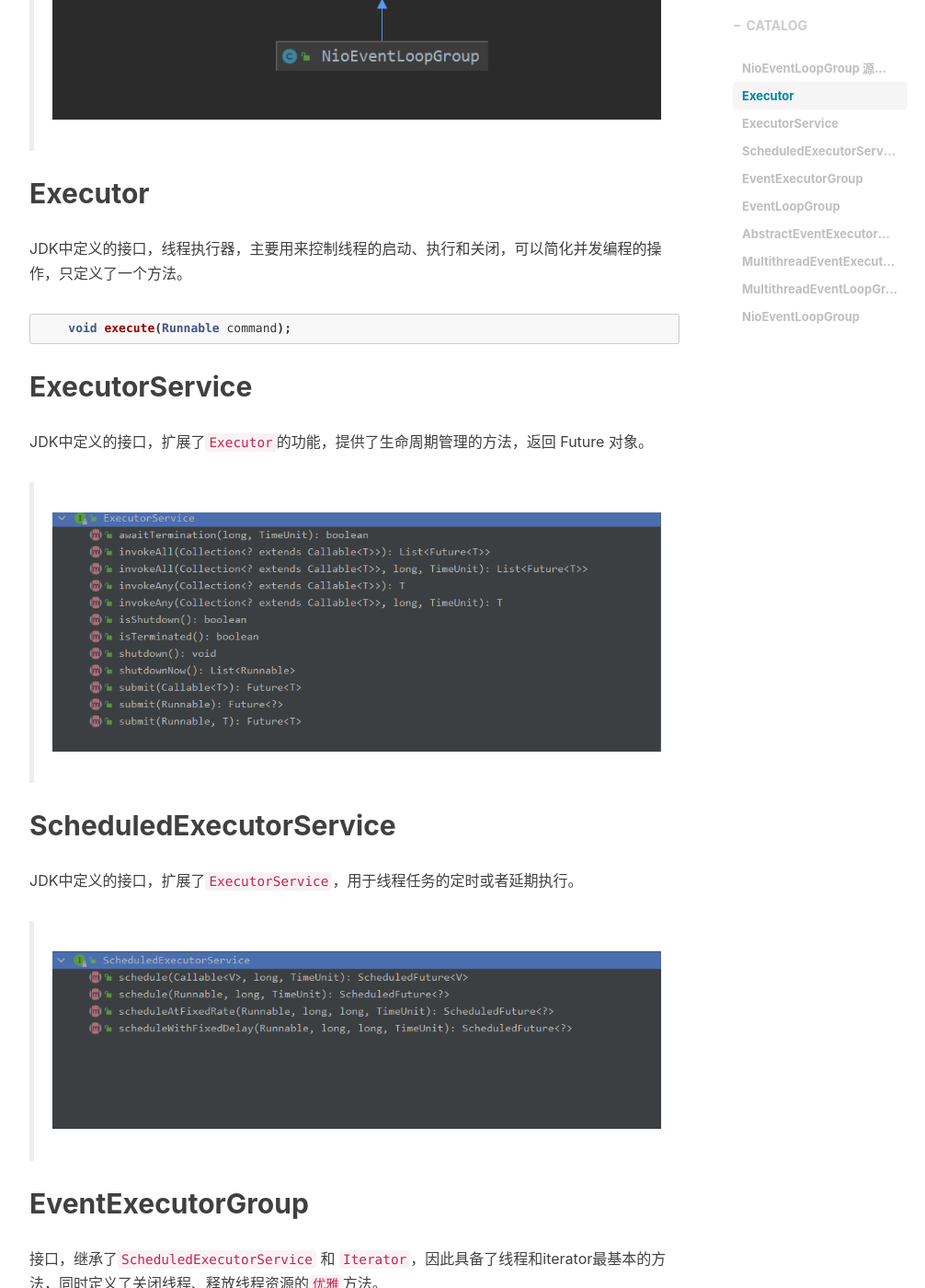
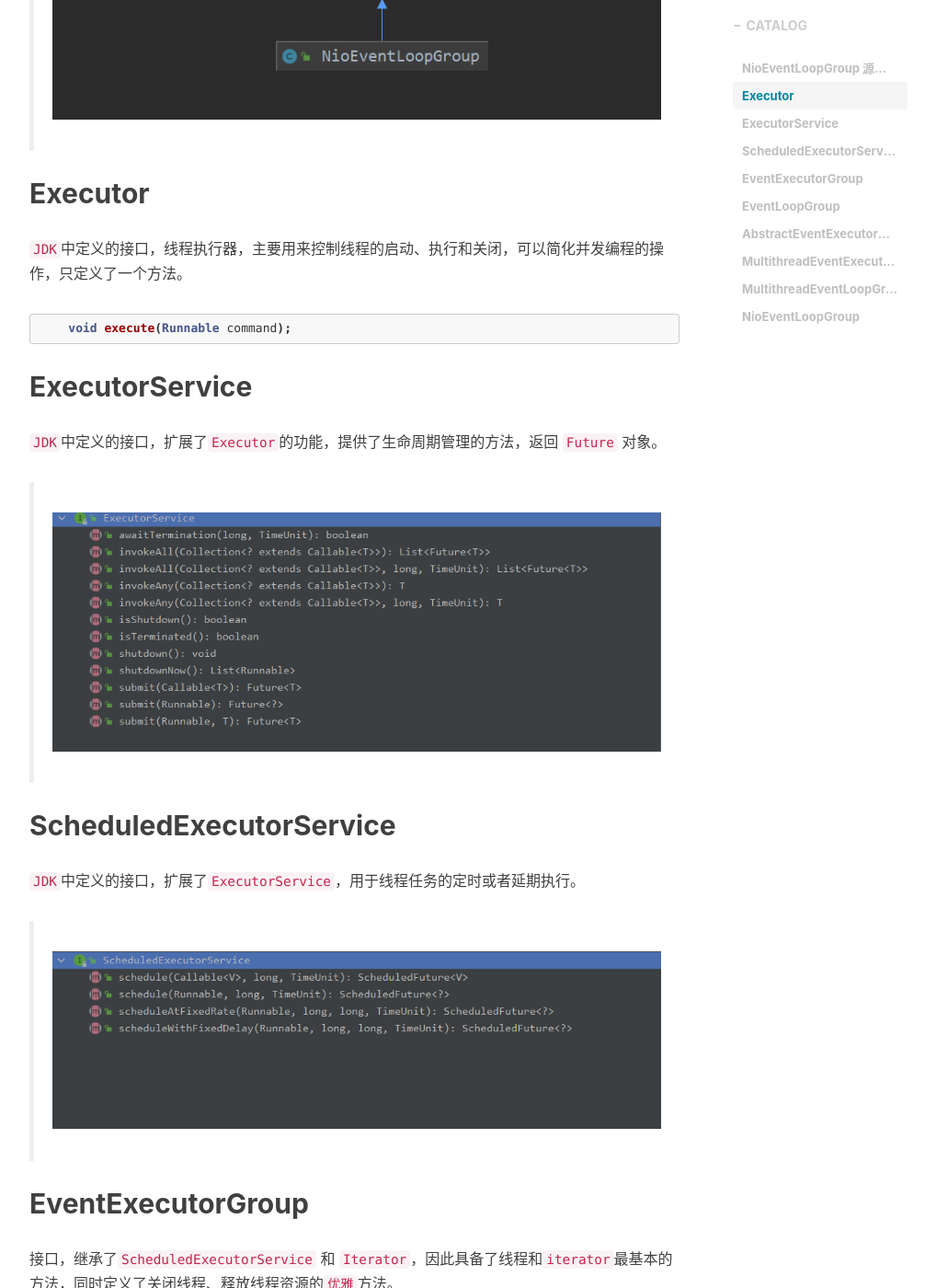
Before and after one commit to brade1314/brade1314.github.io, a Jekyll site: the page built from _posts/2021-07-04-netty源码解析-NioEventLoopGroup.md, in a window 1280 px wide and 1400 px high, scrolled down 1369 px. Shown: the whole window at 92% size, without its empty margins (233-1239 px from the left). Built offline with Jekyll 4.4.1, drawn with Linux system fonts in a browser that asks for light colours; nearby versions of some CDN libraries; comment, search, counter and statistics services are not loaded.

Commit message:
解决代码显示样式问题

````diff
--- a/_posts/2021-07-04-netty源码解析-NioEventLoopGroup.md
+++ b/_posts/2021-07-04-netty源码解析-NioEventLoopGroup.md
@@ -19,21 +19,21 @@ tags:
 > ![img.png](/img/netty/NioEventLoopGroup.png)
 
 ## Executor
-JDK中定义的接口，线程执行器，主要用来控制线程的启动、执行和关闭，可以简化并发编程的操作，只定义了一个方法。
+`JDK`中定义的接口，线程执行器，主要用来控制线程的启动、执行和关闭，可以简化并发编程的操作，只定义了一个方法。
 ```java
     void execute(Runnable command);
 ```
 
 ## ExecutorService
-JDK中定义的接口，扩展了`Executor`的功能，提供了生命周期管理的方法，返回 Future 对象。
+`JDK`中定义的接口，扩展了`Executor`的功能，提供了生命周期管理的方法，返回 `Future` 对象。
 > ![img.png](/img/netty/ExecutorService.png)
 
 ## ScheduledExecutorService
-JDK中定义的接口，扩展了`ExecutorService`，用于线程任务的定时或者延期执行。
+`JDK`中定义的接口，扩展了`ExecutorService`，用于线程任务的定时或者延期执行。
 > ![img.png](/img/netty/ScheduledExecutorService.png)
 
 ## EventExecutorGroup
-接口，继承了`ScheduledExecutorService` 和 `Iterator`，因此具备了线程和iterator最基本的方法，同时定义了关闭线程、释放线程资源的`优雅`方法。
+接口，继承了`ScheduledExecutorService` 和 `Iterator`，因此具备了线程和`iterator`最基本的方法，同时定义了关闭线程、释放线程资源的`优雅`方法。
 > ![img.png](/img/netty/EventExecutorGroup.png)
 
 ## EventLoopGroup
````
Also changed, not shown: _posts/2021-07-17-netty源码解析-NioServerSocketChannel.md (+2 -2 lines), _posts/2021-07-24-netty源码解析-NioSocketChannel.md (+1 -2 lines).
